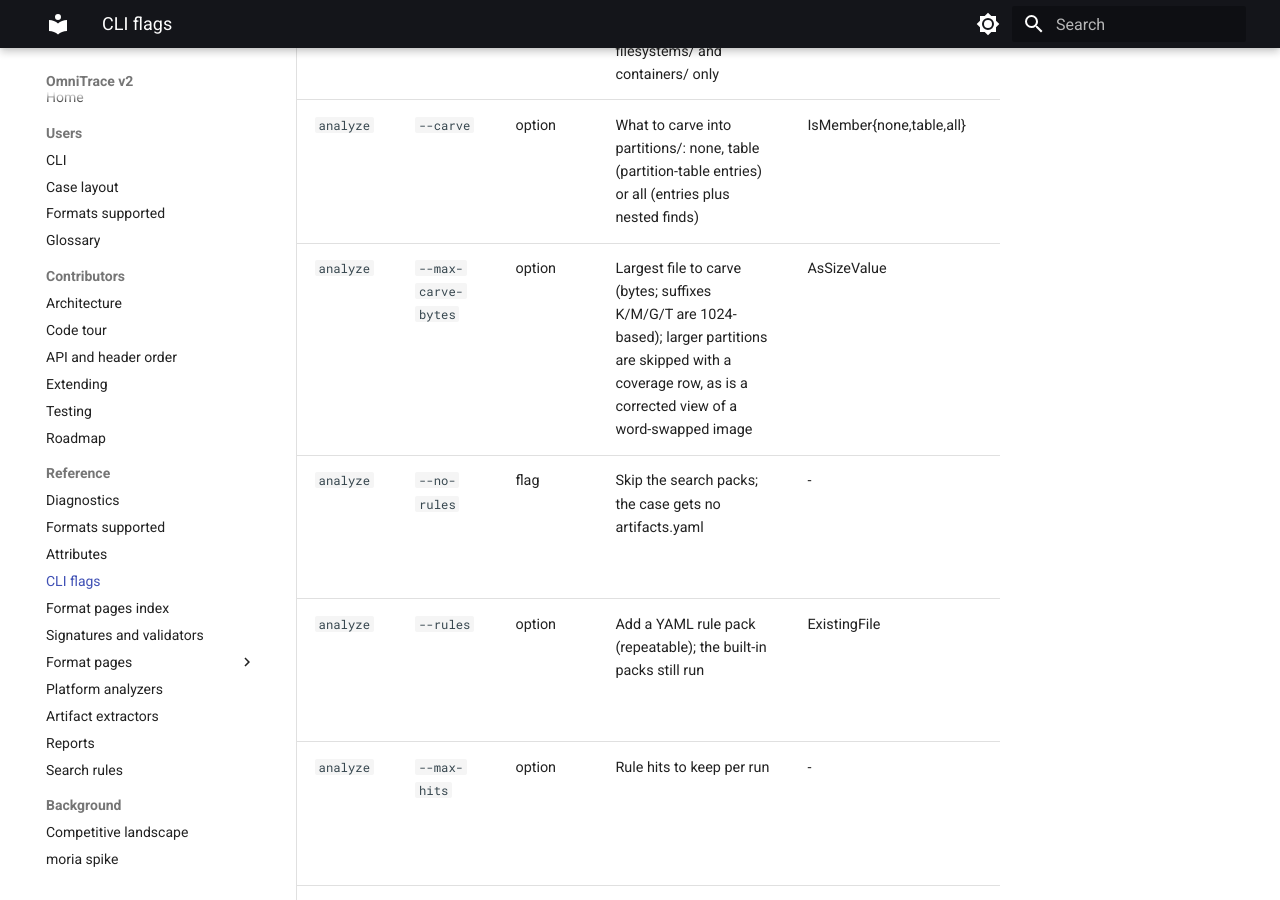
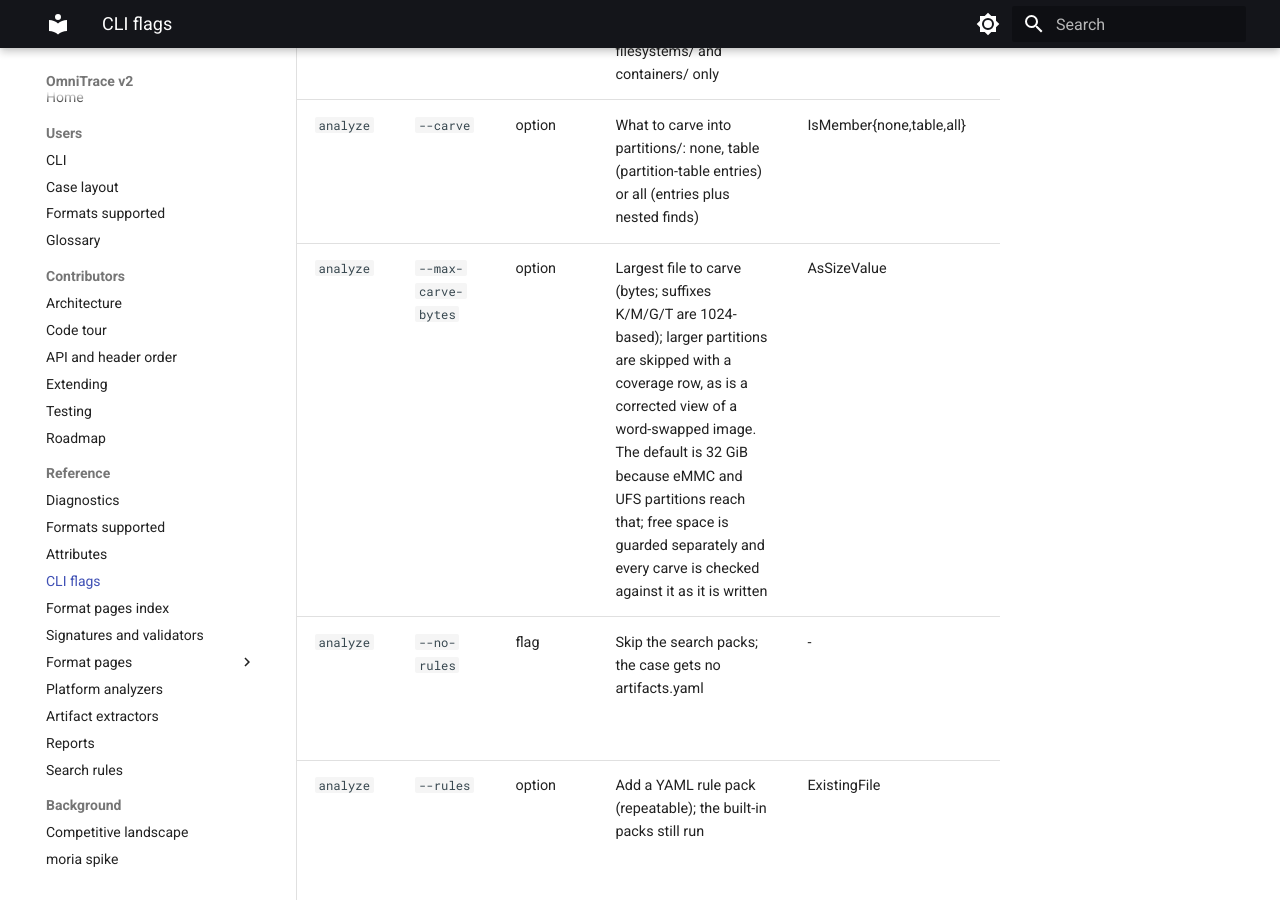
Before and after one commit to wrongbaud/omnitrace, an MkDocs documentation site: the page built from docs/reference/CLI_FLAGS.md, in a window 1280 px wide and 900 px high, scrolled down 1033 px. Built offline with MkDocs 1.6.1 and Material for MkDocs 9.7.7, drawn with Linux system fonts in a browser that asks for light colours.

Commit message:
carve: raise the per-file ceiling to 32 GiB, so large partitions are carved
The 4 GiB default silently dropped the 15.2 GB `storage` partition of the QNX
vehicle unit -- the one holding everything the case is about -- and a UFS
dump's partitions are larger still. A ceiling chosen for router firmware is
not a ceiling for vehicle storage.

Carving was already per-partition (`--carve all` is the default); the byte
limit was the only thing stopping it, so raising it is the whole change.
Verified on that image: `p9-storage.bin` is now written at exactly
15,256,776,704 bytes and the coverage row reads `carve supported` rather than
`carve partial`.

This does not put a disk at risk, because that was never this field's job: the
extraction budget is cut to free space up front (`analyze-limit-disk`) and
every carve is checked against free space as it is written
(`carve-limit-disk`), precisely because this limit is per file and nothing
else bounds carving in aggregate. What it does mean is that a case can be
large -- that QNX unit now comes to 34 GB, being a 19 GB extraction plus the
15 GB partition beside it, which is the point of carving it.

Co-Authored-By: Claude Opus 5 (1M context) <noreply@anthropic.com>

```diff
--- a/docs/reference/CLI_FLAGS.md
+++ b/docs/reference/CLI_FLAGS.md
@@ -19,22 +19,22 @@ extracted from the CLI11 `add_option` / `add_flag` calls in `apps/cli/*.cpp`
 | `analyze` | `-o,--out` | option | Case directory (created) | required | - | `apps/cli/analyze_commands.cpp:877` |
 | `analyze` | `--layout` | option | corpus: INFO.yaml/INFO.md, flash/, partitions/ (default); flat: manifest.yaml, summary.md, partitions.md, filesystems/ and containers/ only | IsMember{corpus,flat} | `corpus` | `apps/cli/analyze_commands.cpp:878` |
 | `analyze` | `--carve` | option | What to carve into partitions/: none, table (partition-table entries) or all (entries plus nested finds) | IsMember{none,table,all} | `all` | `apps/cli/analyze_commands.cpp:884` |
-| `analyze` | `--max-carve-bytes` | option | Largest file to carve (bytes; suffixes K/M/G/T are 1024-based); larger partitions are skipped with a coverage row, as is a corrected view of a word-swapped image | AsSizeValue | `4294967296` | `apps/cli/analyze_commands.cpp:890` |
-| `analyze` | `--no-rules` | flag | Skip the search packs; the case gets no artifacts.yaml | - | - | `apps/cli/analyze_commands.cpp:897` |
-| `analyze` | `--rules` | option | Add a YAML rule pack (repeatable); the built-in packs still run | ExistingFile | - | `apps/cli/analyze_commands.cpp:899` |
-| `analyze` | `--max-hits` | option | Rule hits to keep per run | - | `100'000` | `apps/cli/analyze_commands.cpp:903` |
-| `analyze` | `--copy-image` | flag | Copy the image into flash/ (verified by hash); by default only flash/SOURCE.yaml refers to it | - | - | `apps/cli/analyze_commands.cpp:905` |
-| `analyze` | `--no-extract` | flag | List filesystems without writing files | - | - | `apps/cli/analyze_commands.cpp:908` |
-| `analyze` | `--tar-filesystems` | flag | Also write filesystems/<node>/files.tar and containers/<node>/files.tar: a faithful archive of each extracted tree, for handing the case to someone else. Copying a tree onto exFAT, a Windows share or cloud storage silently drops its symlinks, its permission bits and any name that is not valid UTF-8; a tar keeps them. Roughly doubles the space a case takes | - | - | `apps/cli/analyze_commands.cpp:909` |
-| `analyze` | `--history` | flag | Recover superseded and deleted versions when the format keeps them | - | - | `apps/cli/analyze_commands.cpp:916` |
-| `analyze` | `--max-depth` | option | Nested extraction levels | - | `8` | `apps/cli/analyze_commands.cpp:918` |
-| `analyze` | `--max-files` | option | Entries per run | - | `500000` | `apps/cli/analyze_commands.cpp:920` |
-| `analyze` | `--max-bytes` | option | Total bytes written per run; the default is the larger of this and --max-bytes-ratio x the image, so it tracks the evidence | AsSizeValue | `4294967296` | `apps/cli/analyze_commands.cpp:924` |
-| `analyze` | `--max-bytes-ratio` | option | Extraction budget as a multiple of the image size; 0 uses --max-bytes exactly, which is also what passing --max-bytes alone does | - | `4` | `apps/cli/analyze_commands.cpp:931` |
-| `analyze` | `--max-file-bytes` | option | Largest single extracted entry (bytes; suffixes K/M/G/T are 1024-based); a larger entry is cut there with a <fmt>-limit-file-bytes warning. The default is the larger of this and the image size, since a stored entry cannot exceed the image that holds it | AsSizeValue | `1073741824` | `apps/cli/analyze_commands.cpp:939` |
-| `analyze` | `--case-id` | option | Case, exhibit or job number, recorded and reported | - | - | `apps/cli/analyze_commands.cpp:958` |
-| `analyze` | `--examiner` | option | Who ran the tool, recorded and reported | - | - | `apps/cli/analyze_commands.cpp:962` |
-| `analyze` | `--notes` | option | Free text carried into the report header | - | - | `apps/cli/analyze_commands.cpp:966` |
+| `analyze` | `--max-carve-bytes` | option | Largest file to carve (bytes; suffixes K/M/G/T are 1024-based); larger partitions are skipped with a coverage row, as is a corrected view of a word-swapped image. The default is 32 GiB because eMMC and UFS partitions reach that; free space is guarded separately and every carve is checked against it as it is written | AsSizeValue | `34359738368` | `apps/cli/analyze_commands.cpp:890` |
+| `analyze` | `--no-rules` | flag | Skip the search packs; the case gets no artifacts.yaml | - | - | `apps/cli/analyze_commands.cpp:899` |
+| `analyze` | `--rules` | option | Add a YAML rule pack (repeatable); the built-in packs still run | ExistingFile | - | `apps/cli/analyze_commands.cpp:901` |
+| `analyze` | `--max-hits` | option | Rule hits to keep per run | - | `100'000` | `apps/cli/analyze_commands.cpp:905` |
+| `analyze` | `--copy-image` | flag | Copy the image into flash/ (verified by hash); by default only flash/SOURCE.yaml refers to it | - | - | `apps/cli/analyze_commands.cpp:907` |
+| `analyze` | `--no-extract` | flag | List filesystems without writing files | - | - | `apps/cli/analyze_commands.cpp:910` |
+| `analyze` | `--tar-filesystems` | flag | Also write filesystems/<node>/files.tar and containers/<node>/files.tar: a faithful archive of each extracted tree, for handing the case to someone else. Copying a tree onto exFAT, a Windows share or cloud storage silently drops its symlinks, its permission bits and any name that is not valid UTF-8; a tar keeps them. Roughly doubles the space a case takes | - | - | `apps/cli/analyze_commands.cpp:911` |
+| `analyze` | `--history` | flag | Recover superseded and deleted versions when the format keeps them | - | - | `apps/cli/analyze_commands.cpp:918` |
+| `analyze` | `--max-depth` | option | Nested extraction levels | - | `8` | `apps/cli/analyze_commands.cpp:920` |
+| `analyze` | `--max-files` | option | Entries per run | - | `500000` | `apps/cli/analyze_commands.cpp:922` |
+| `analyze` | `--max-bytes` | option | Total bytes written per run; the default is the larger of this and --max-bytes-ratio x the image, so it tracks the evidence | AsSizeValue | `4294967296` | `apps/cli/analyze_commands.cpp:926` |
+| `analyze` | `--max-bytes-ratio` | option | Extraction budget as a multiple of the image size; 0 uses --max-bytes exactly, which is also what passing --max-bytes alone does | - | `4` | `apps/cli/analyze_commands.cpp:933` |
+| `analyze` | `--max-file-bytes` | option | Largest single extracted entry (bytes; suffixes K/M/G/T are 1024-based); a larger entry is cut there with a <fmt>-limit-file-bytes warning. The default is the larger of this and the image size, since a stored entry cannot exceed the image that holds it | AsSizeValue | `1073741824` | `apps/cli/analyze_commands.cpp:941` |
+| `analyze` | `--case-id` | option | Case, exhibit or job number, recorded and reported | - | - | `apps/cli/analyze_commands.cpp:960` |
+| `analyze` | `--examiner` | option | Who ran the tool, recorded and reported | - | - | `apps/cli/analyze_commands.cpp:964` |
+| `analyze` | `--notes` | option | Free text carried into the report header | - | - | `apps/cli/analyze_commands.cpp:968` |
 | `diff` | `case-a` | positional | The first case directory | required, ExistingDirectory | - | `apps/cli/analyze_commands.cpp:853` |
 | `diff` | `case-b` | positional | The second case directory | required, ExistingDirectory | - | `apps/cli/analyze_commands.cpp:856` |
 | `diff` | `--out` | option | Directory to write diff.md and diff.yaml to (default: the working directory). Neither case is modified | - | - | `apps/cli/analyze_commands.cpp:859` |
```
Also changed, not shown: CLAUDE.md (+1 -1 lines), docs/CASE_LAYOUT.md (+1 -1 lines), docs/CLI.md (+10 -6 lines), 2 other files.
